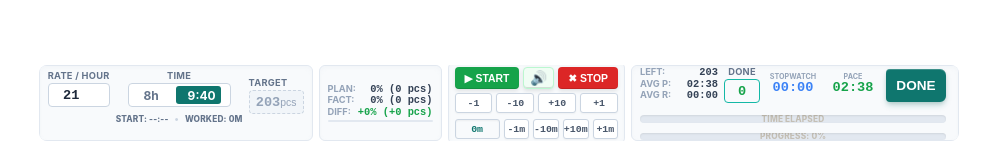
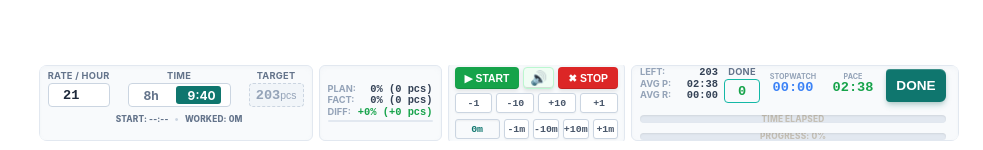
Before and after one commit to agr555/counter-app, a Next.js app: page / in a window 1280 px wide. Shown: the part 647-797 px from the top of the page, without its empty margins (297-1280 px from the left). Built offline with nearby package versions, Linux system fonts and the light colour scheme.

Commit message:
time change

```diff
--- a/app/widget.module.css
+++ b/app/widget.module.css
@@ -619,3 +619,10 @@
     gap: 4px !important;
     justify-content: center !important;
   }
+  .fieldGroupTarget {
+    display: flex;
+    flex-direction: column;
+    align-items: center;
+    justify-content: flex-start !important; /* Подтягивает блок Target к верхней линии к остальным */
+    gap: 2px;
+  }
```
